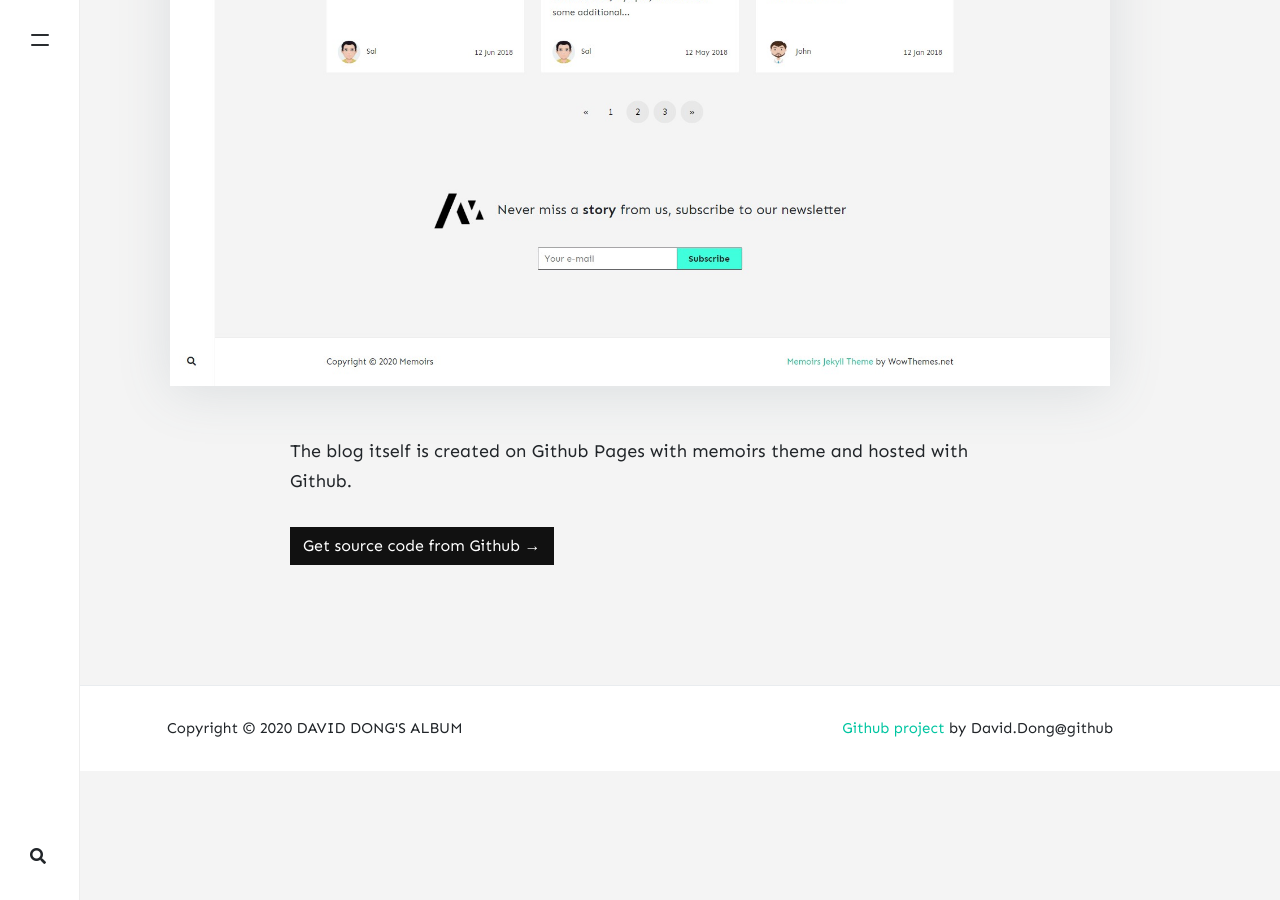
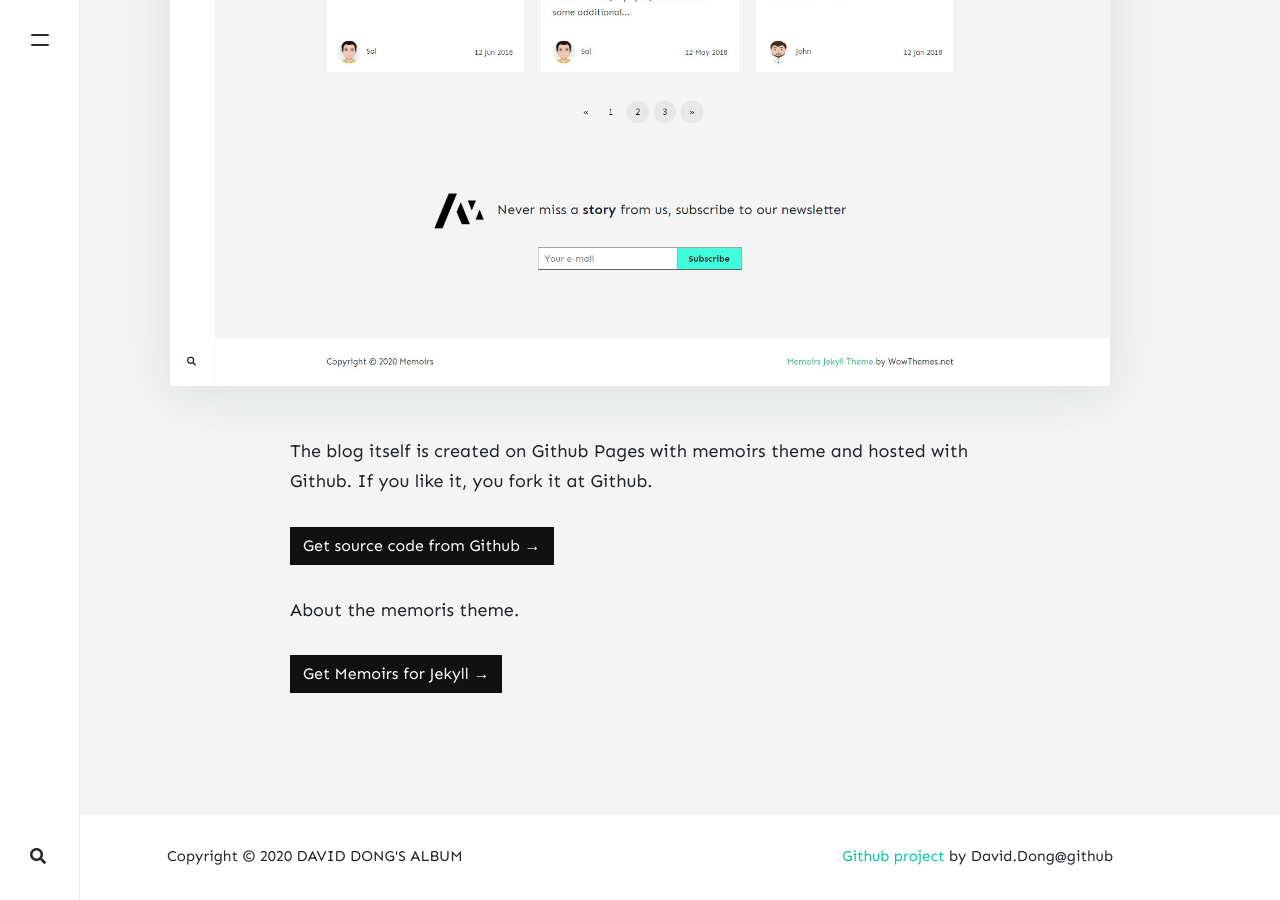
Before and after one commit to rainbow-ux/traveler-blog.github.io, a Jekyll site: the page built from _pages/about.md, in a window 1280 px wide and 900 px high, scrolled down 1700 px. Built offline with Jekyll 4.4.1, drawn with Linux system fonts in a browser that asks for light colours; nearby versions of some CDN libraries; comment, search, counter and statistics services are not loaded; before the commit the page ends 2471 px from its top, so only the background shows below that.

Commit message:
update about.md, contact.md

```diff
--- a/_pages/about.md
+++ b/_pages/about.md
@@ -6,6 +6,10 @@ comments: false
 image: assets/images/screenshot.jpg
 imageshadow: true
 ---
-The blog itself is created on Github Pages with memoirs theme and hosted with Github.
+The blog itself is created on Github Pages with memoirs theme and hosted with Github. If you like it, you fork it at Github.
 
 <a target="_blank" href="https://github.com/rainbow-ux/traveler-blog.github.io/" class="btn btn-dark"> Get source code from Github &rarr;</a>
+
+About the memoris theme.
+
+<a target="_blank" href="https://bootstrapstarter.com/bootstrap-templates/jekyll-theme-memoirs/" class="btn btn-dark"> Get Memoirs for Jekyll &rarr;</a>
```
Also changed, not shown: _pages/contact.md (+1 -1 lines).
